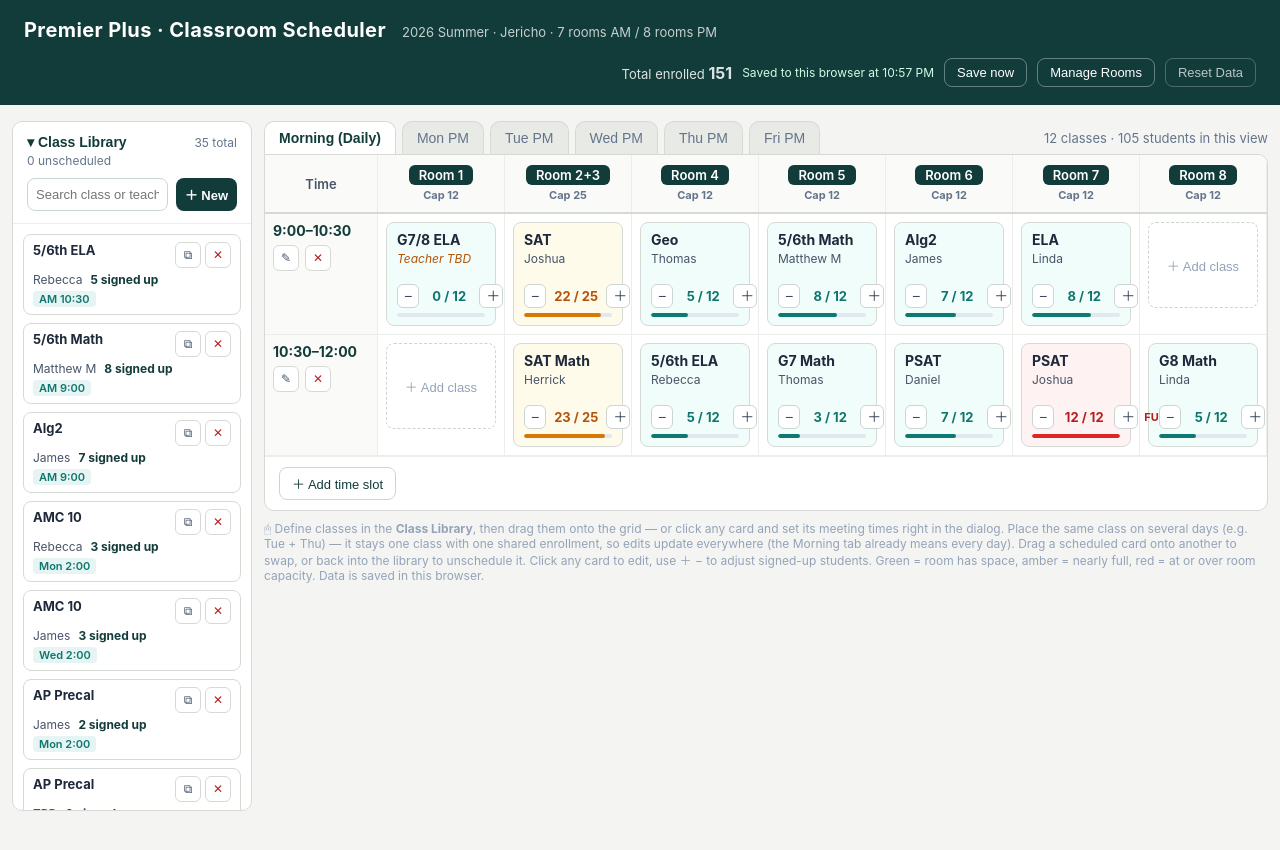
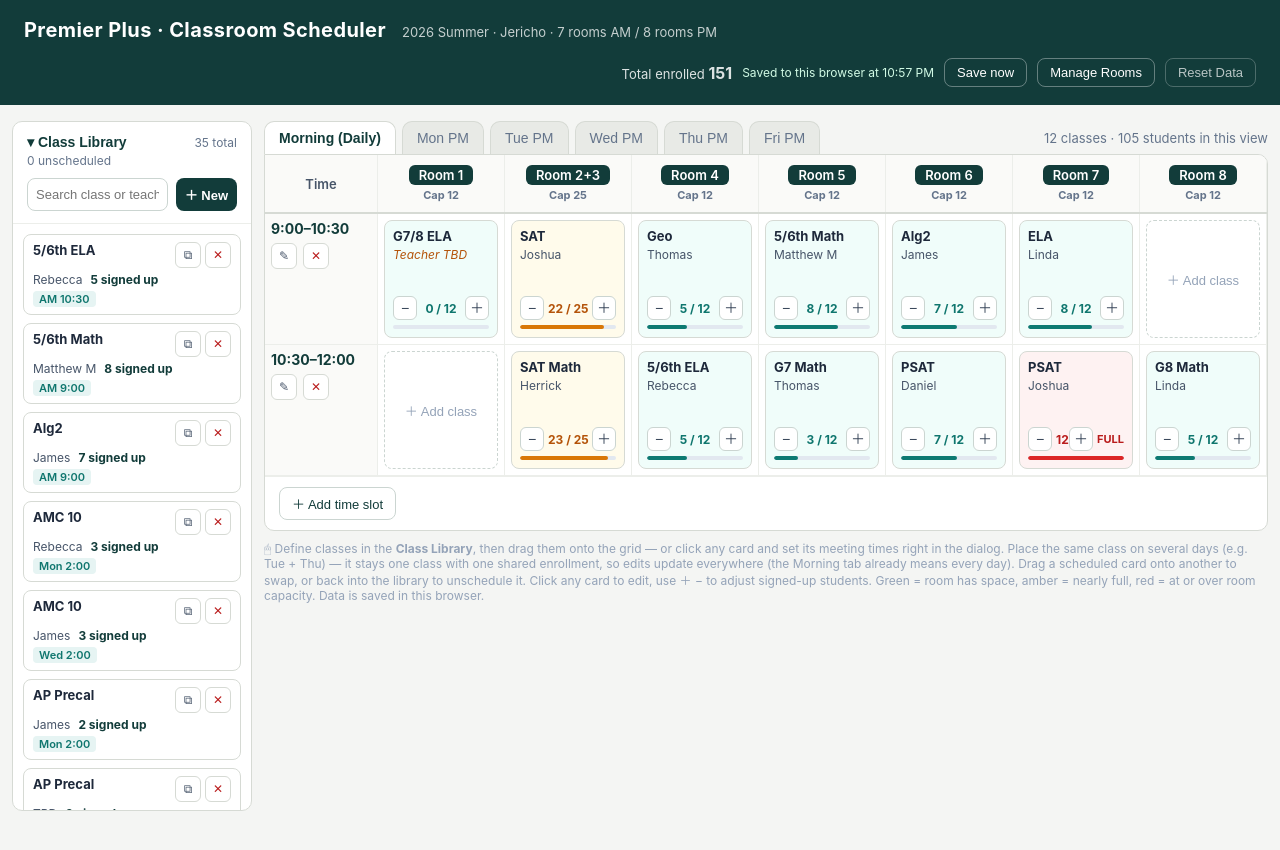
Before and after one commit to yuyanx/classroom-scheduler, a React (Vite) app: page / in a window 1280 px wide. Built offline with nearby package versions, Linux system fonts and the light colour scheme.

Commit message:
Contain compact schedule cards

```diff
--- a/src/App.jsx
+++ b/src/App.jsx
@@ -706,7 +706,7 @@ export default function ClassroomScheduler() {
                           <button
                             onClick={() => setEditing({ isNew: true, slotIdx: si, room })}
                             style={{
-                              width: "100%", minHeight: 86,
+                              width: "100%", minHeight: 118,
                               border: isOver ? "2px solid #0d7a72" : "1.5px dashed #cbd5d1",
                               borderRadius: 8,
                               background: isOver ? "#f0fdfa" : "transparent",
@@ -741,21 +741,21 @@ export default function ClassroomScheduler() {
                           style={{
                             border: isOver && drag?.id !== pl.id ? "2px solid #0d7a72" : hasTeacherConflict ? "2px solid #dc2626" : "1px solid #d6dad4",
                             borderRadius: 8, background: col.bg,
-                            padding: "8px 10px", minHeight: 86, display: "flex", flexDirection: "column", gap: 4,
+                            boxSizing: "border-box", width: "100%", maxWidth: "100%", overflow: "hidden",
+                            padding: "8px", minHeight: 118, display: "flex", flexDirection: "column", gap: 4,
                             opacity: drag?.type === "pl" && drag.id === pl.id ? 0.35 : 1,
                             cursor: "grab",
                             boxShadow: isOver && drag?.id !== pl.id ? "0 0 0 3px rgba(13,122,114,.15)" : hasTeacherConflict ? "0 0 0 3px rgba(220,38,38,.12)" : "none",
                             transition: "opacity .15s, box-shadow .15s",
                           }}
-                          title={isOver && drag?.id !== pl.id ? "Release to swap with this class" : "Drag to move (or into the library to unschedule) · click text to edit"}
                         >
                           <div
                             onClick={() => setEditing({ isNew: false, classId: cls.id, placementId: pl.id, slotIdx: si, room })}
                             style={{ cursor: "pointer" }}
                             title="Click to edit"
                           >
-                            <div style={{ fontWeight: 700, fontSize: 14, lineHeight: 1.25 }}>{cls.name}</div>
-                            <div style={{ fontSize: 12, color: "#475569", marginTop: 2 }}>
+                            <div style={{ fontWeight: 700, fontSize: 13, lineHeight: 1.2, overflowWrap: "anywhere" }}>{cls.name}</div>
+                            <div style={{ fontSize: 12, color: "#475569", marginTop: 2, overflowWrap: "anywhere" }}>
                               {cls.teacher || <i style={{ color: "#b45309" }}>Teacher TBD</i>}
                               {cls.note && <span style={{ marginLeft: 6, color: "#7c3aed" }}>⏱ {cls.note}</span>}
                             </div>
@@ -768,15 +768,15 @@ export default function ClassroomScheduler() {
                               </div>
                             )}
                             {otherDays.length > 0 && (
-                              <div style={{ fontSize: 11, color: "#0f766e", marginTop: 2 }} title="Same class (one roster) also meets on these days">
+                              <div style={{ fontSize: 11, color: "#0f766e", marginTop: 2, overflowWrap: "anywhere" }} title="Same class (one roster) also meets on these days">
                                 ⇄ also {otherDays.join(" · ")}
                               </div>
                             )}
                           </div>
-                          <div style={{ marginTop: "auto" }}>
-                            <div style={{ display: "flex", alignItems: "center", gap: 6 }}>
+                          <div style={{ marginTop: "auto", minWidth: 0 }}>
+                            <div style={{ display: "flex", alignItems: "center", gap: 4, minWidth: 0 }}>
                               <button onClick={() => bump(cls.id, -1)} style={stepBtn}>−</button>
-                              <span style={{ fontSize: 13, fontWeight: 700, color: col.text, minWidth: 48, textAlign: "center" }}>
+                              <span style={{ fontSize: 12, fontWeight: 700, color: col.text, minWidth: 0, flex: 1, textAlign: "center", whiteSpace: "nowrap" }}>
                                 {cls.reg} / {cap}
                               </span>
                               <button onClick={() => bump(cls.id, +1)} style={stepBtn}>＋</button>
@@ -1186,7 +1186,7 @@ const thStyle = {
   fontSize: 13, fontWeight: 600, color: "#475569", textAlign: "center", background: "#fafaf8",
 };
 const tdStyle = {
-  padding: 8, borderBottom: "1px solid #eceeea", borderRight: "1px solid #eceeea", verticalAlign: "top",
+  padding: 6, borderBottom: "1px solid #eceeea", borderRight: "1px solid #eceeea", verticalAlign: "top",
 };
 const inputStyle = {
   width: "100%", boxSizing: "border-box", padding: "8px 10px", fontSize: 14,
@@ -1221,6 +1221,6 @@ const miniBtn = {
   fontSize: 12, cursor: "pointer", color: "#475569", lineHeight: 1,
 };
 const stepBtn = {
-  width: 24, height: 24, borderRadius: 6, border: "1px solid #cbd5d1", background: "#fff",
-  cursor: "pointer", fontSize: 14, lineHeight: 1, color: "#334155",
+  width: 24, height: 24, flex: "0 0 24px", borderRadius: 6, border: "1px solid #cbd5d1", background: "#fff",
+  cursor: "pointer", fontSize: 14, lineHeight: 1, color: "#334155", padding: 0,
 };
```
Also changed, not shown: app.js, 1 other file (tests, documents, lock files or other folders).
